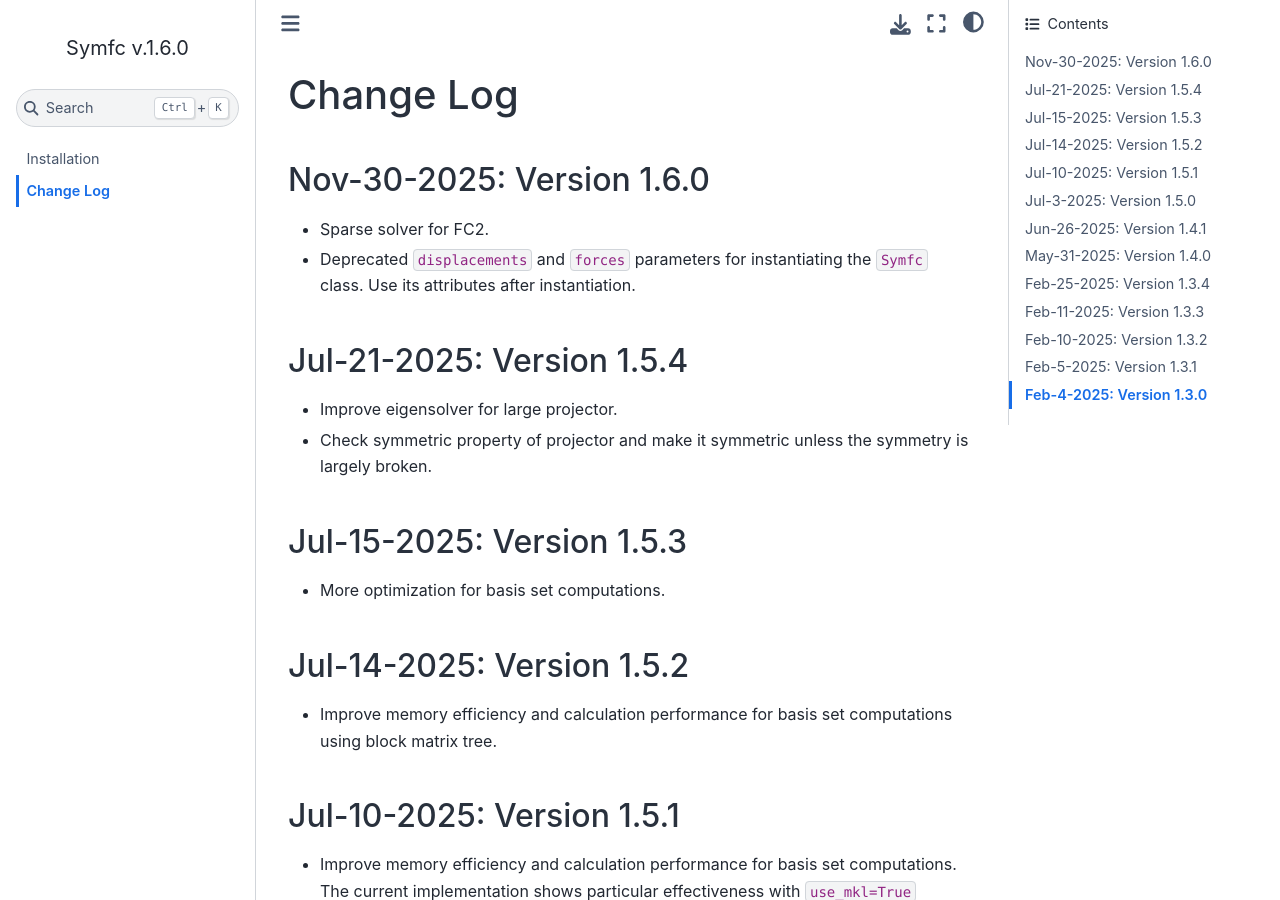
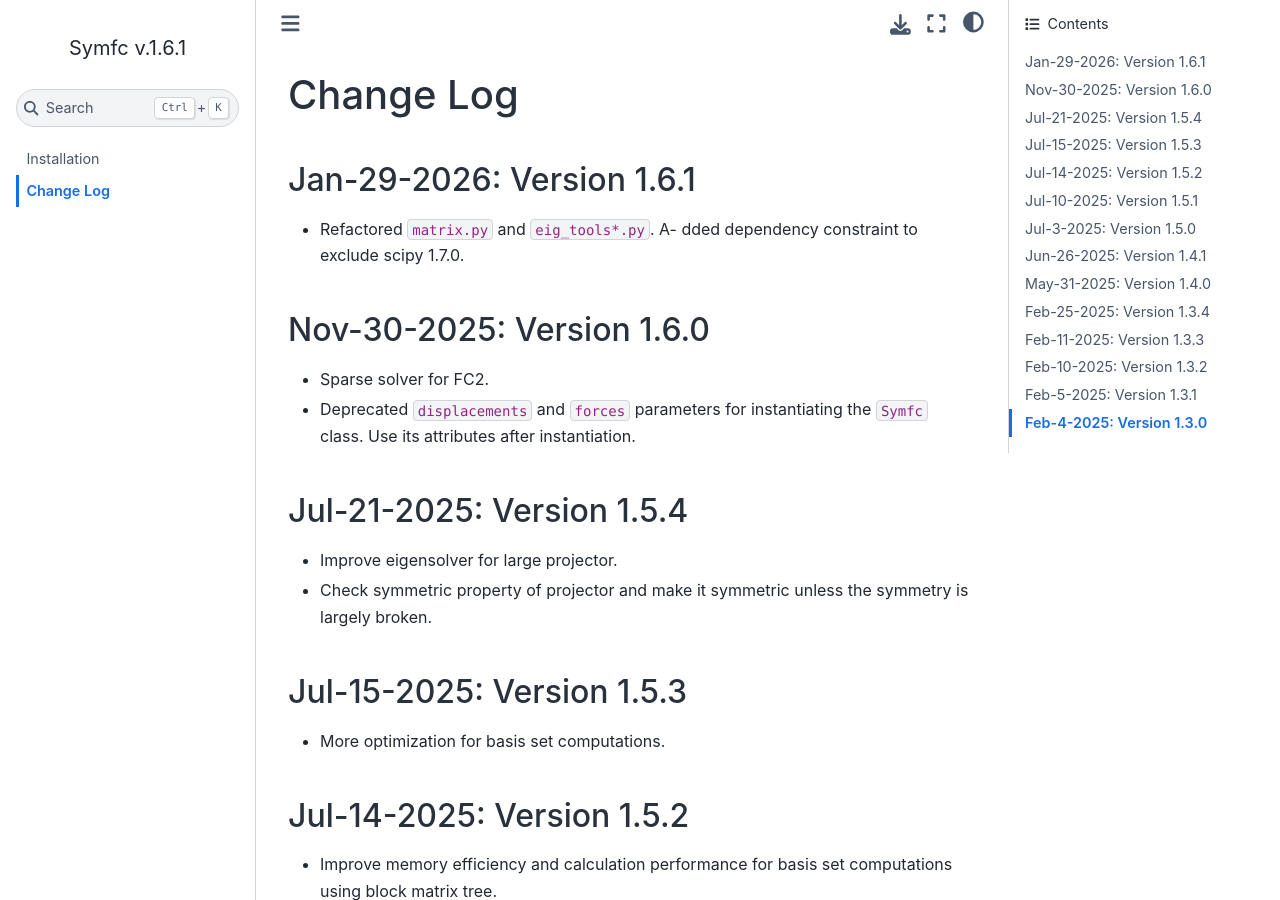
Before and after one commit to symfc/symfc, a Sphinx documentation site: the page built from doc/changelog.md, in a window 1280 px wide and 900 px high. Built offline with Sphinx 7.4.7 and the Sphinx Book theme 1.1.4, drawn with Linux system fonts in a browser that asks for light colours.

Commit message:
Set version 1.6.1

```diff
--- a/doc/changelog.md
+++ b/doc/changelog.md
@@ -1,6 +1,11 @@
 (changelog)=
 
 # Change Log
+
+## Jan-29-2026: Version 1.6.1
+
+- Refactored `matrix.py` and `eig_tools*.py`.
+A- dded dependency constraint to exclude scipy 1.7.0.
 
 ## Nov-30-2025: Version 1.6.0
 
--- a/doc/conf.py
+++ b/doc/conf.py
@@ -11,7 +11,7 @@ copyright = "2024, symfc project"
 author = "Atsuto Seko"
 
 version = "1.6"
-release = "1.6.0"
+release = "1.6.1"
 
 # -- General configuration ---------------------------------------------------
 # https://www.sphinx-doc.org/en/master/usage/configuration.html#general-configuration
--- a/src/symfc/version.py
+++ b/src/symfc/version.py
@@ -1,3 +1,3 @@
 """Version number of the package."""
 
-__version__ = "1.6.0"
+__version__ = "1.6.1"
```
